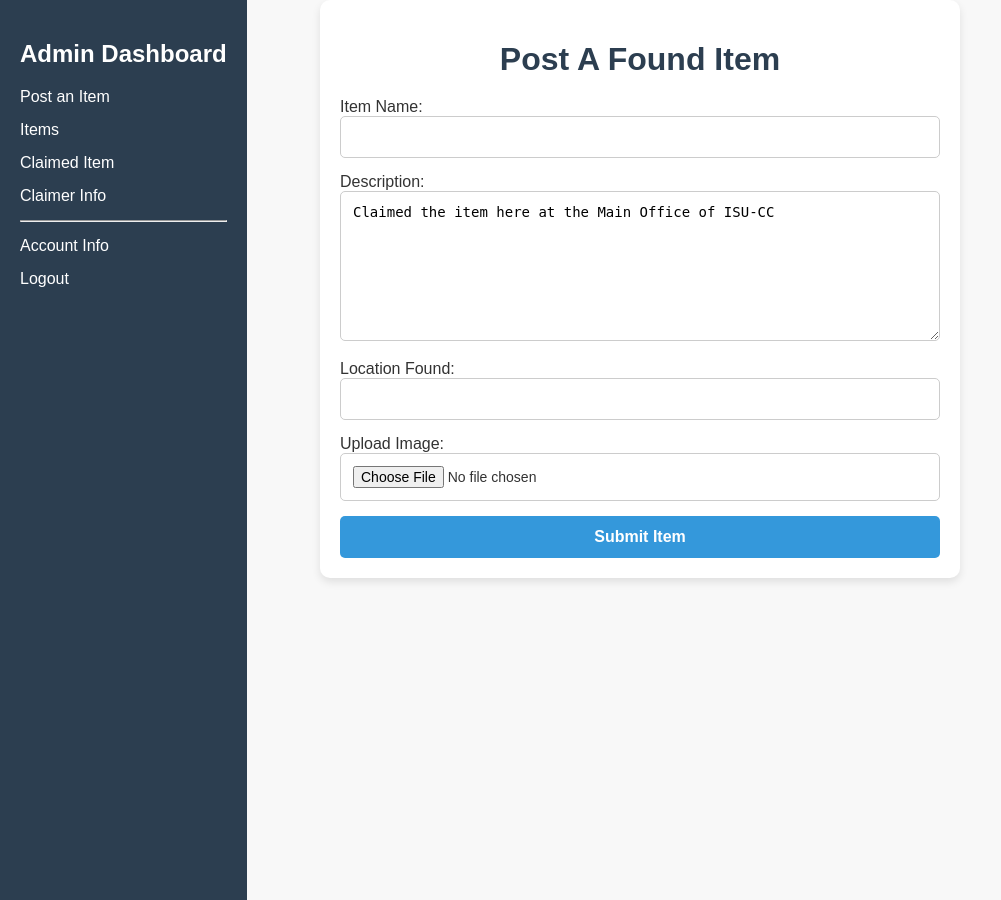
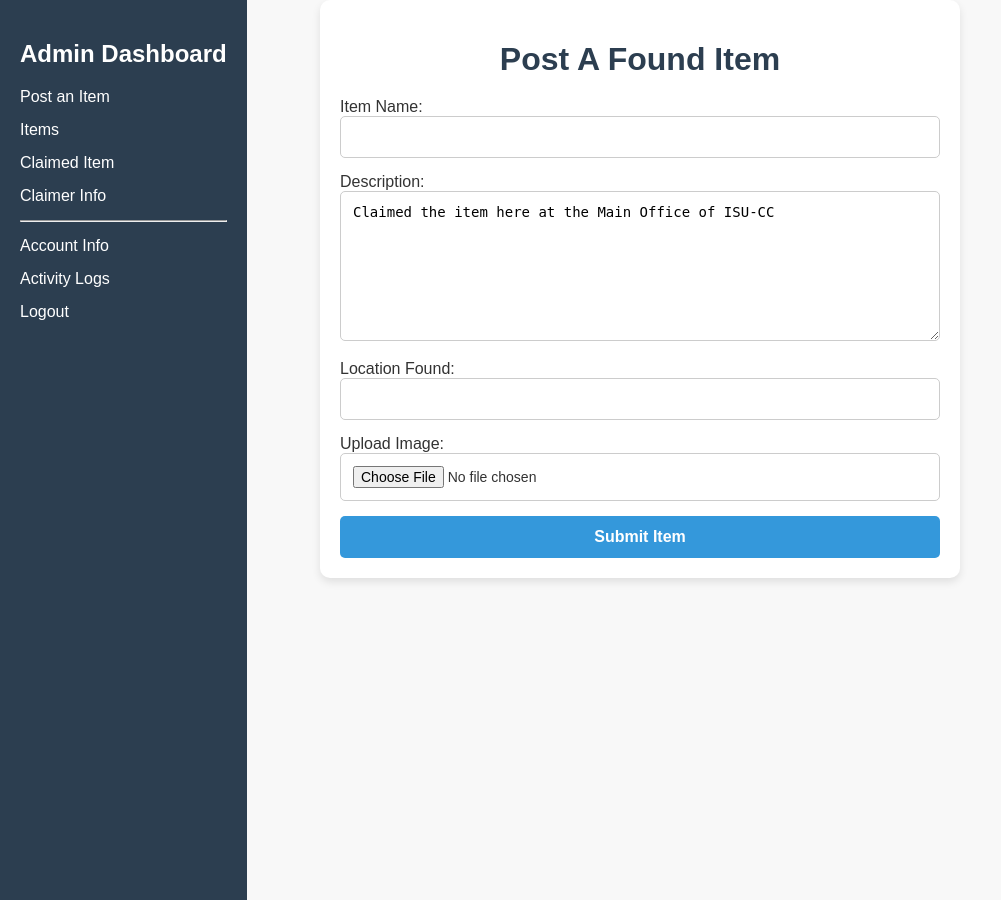
Before and after one commit to nikukuu/laf2025, a Flask app: page /admin_post in a window 1280 px wide. Shown: the whole page, without its empty margins (0-1001 px from the left). Run offline with Flask 3, Linux system fonts and the light colour scheme.

Commit message:
Update admin_post.html

```diff
--- a/templates/admin_post.html
+++ b/templates/admin_post.html
@@ -20,6 +20,7 @@
         <a href="{{ url_for('admin.contact_us') }}">Claimer Info</a>
         <hr>
         <a href="{{ url_for('admin.admin_account') }}">Account Info</a>
+        <a href="{{ url_for('admin.admin_logs') }}">Activity Logs</a>
         <a href="{{ url_for('admin.admin_login') }}">Logout</a>
     </div>
 
```
